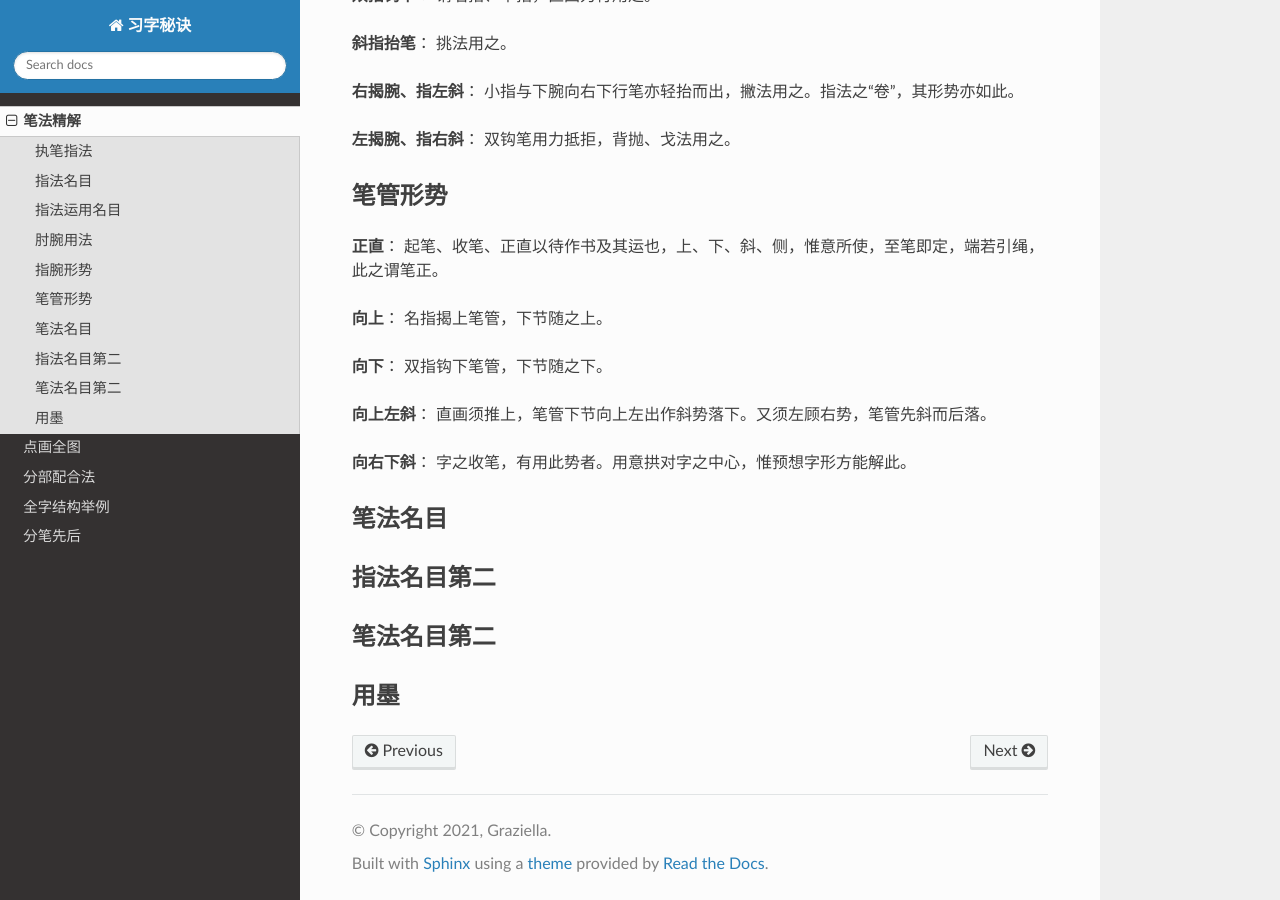
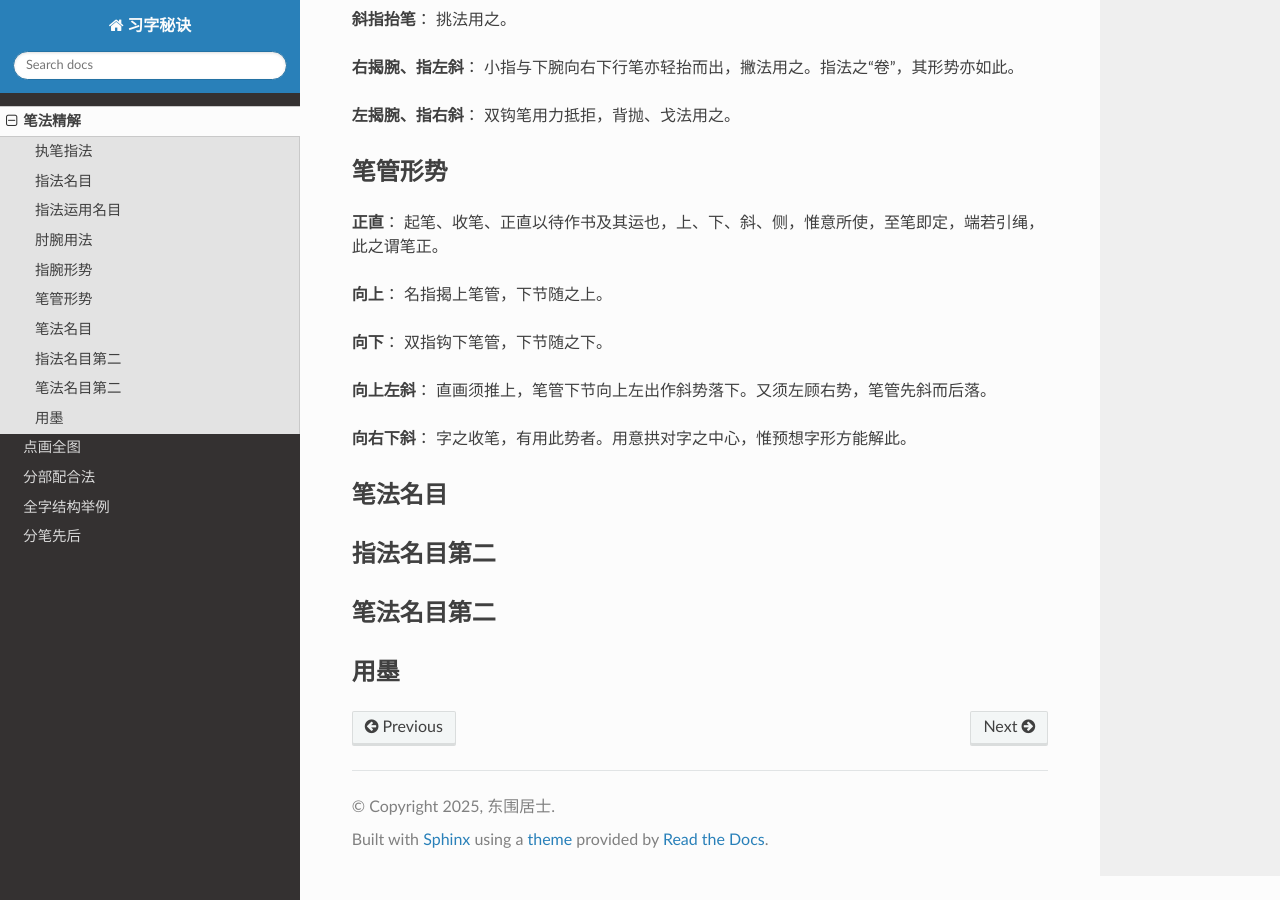
Before and after one commit to xjr7670/xi_zi_mi_jue, a Sphinx documentation site: the page built from docs/source/bi_fa_jing_jie.rst, in a window 1280 px wide and 900 px high, scrolled down 2110 px. Built offline with Sphinx 7.4.7 and the Read the Docs theme 3.1.0, drawn with Linux system fonts in a browser that asks for light colours.

Commit message:
update copyright

```diff
--- a/docs/source/bi_fa_jing_jie.rst
+++ b/docs/source/bi_fa_jing_jie.rst
@@ -7,6 +7,7 @@
 执笔有双钩、单钩之说。单钩者，搦管于指骨之首节也；双钩者，搦管于指骨之次节也。“指”谓食指、中指。此图系单钩式——掌虚、腕悬、指密、管直。
 
 .. image:: images/dangouzhibi.jpg
+   :align: center
 
 大指上骨节出，大指、中指、食指三指尖钩笔。名指爪肉之际，揭笔令向上。中指、名指两相抵住。
 
--- a/docs/source/conf.py
+++ b/docs/source/conf.py
@@ -3,11 +3,11 @@
 # -- Project information
 
 project = '习字秘诀'
-copyright = '2021, Graziella'
-author = 'Graziella'
+copyright = '2025, 东围居士'
+author = '东围居士'
 
 release = '0.1'
-version = '0.1.0'
+version = '0.1'
 
 # -- General configuration
 
```
